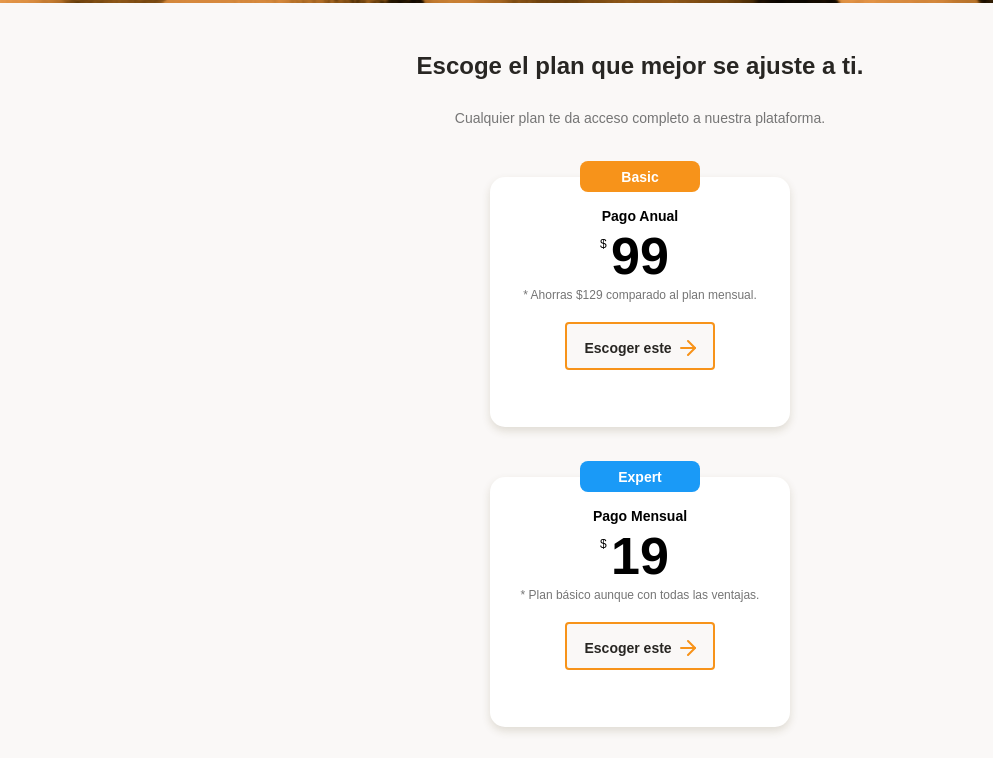
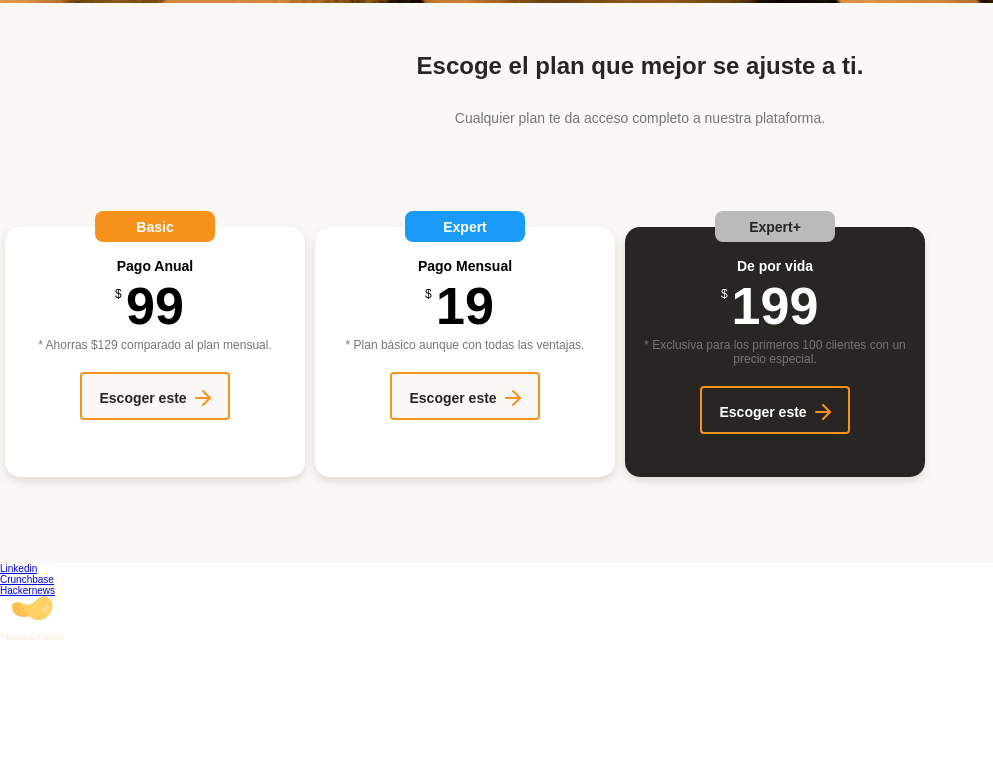
Before and after one commit to j3susorozco/batatabit, a plain HTML site: page index.html in a window 1280 px wide. Shown: the part 2835-3593 px from the top of the page, without its empty margins (0-993 px from the left). After the commit the page ends 3483 px from the top, so only its background shows below. Drawn offline with Linux system fonts and the light colour scheme; a web font is replaced by a local one.

Commit message:
seccion planes terminada

```diff
--- a/index.html
+++ b/index.html
@@ -170,6 +170,17 @@
         </section>
       </section>
     </main>
-    <footer></footer>
+    <footer>
+      <section>
+        <ul>
+          <li><a href="#">Linkedin</a></li>
+          <li><a href="#">Crunchbase</a></li>
+          <li><a href="#">Hackernews</a></li>
+        </ul>
+      </section>
+      <section>
+        <figure><img src="./assets/img/logo-footer.svg" alt="Logo de Batatabit 2020"></figure>
+      </section>
+    </footer>
   </body>
 </html>
--- a/style.css
+++ b/style.css
@@ -424,11 +424,12 @@ main{
 }
 .plans-container-basic--card{
     position: relative;
+    scroll-snap-align: center;
     width: 70%;
-    min-width: 230px;
+    min-width: 190px;
     max-width: 300px;
     height: 250px;
-    margin: 50px auto 0;
+    margin: 50px 5px 0;
     padding: 0 15px;
     background-color: var(--just-white);
     border-radius: 15px;
@@ -508,11 +509,12 @@ main{
 }
 .plans-container-expert-plus--card{
     position: relative;
+    scroll-snap-align: center; /*centra la tarjeta automaticamente al hacer scroll*/
     width: 70%;
-    min-width: 230px;
+    min-width: 190px;
     max-width: 300px;
     height: 250px;
-    margin: 50px auto 0;
+    margin: 50px 5px 0;
     padding: 0 15px;
     background-color: var(--black);
     border-radius: 15px;
@@ -577,3 +579,18 @@ main{
     background-image: url(./assets/icons/orange-right-arrow.svg);
     vertical-align: text-bottom;
 }
+.plans-container--slider{
+    display: flex;
+    height: 316px;
+    overflow-x: scroll; /*establece lo que se muestra cuando el contenido desborda los bordes izquierdo y derecho de un elemento a nivel de bloque.*/
+    overscroll-behavior-x: contain; /* establece lo que hace un navegador cuando alcanza el límite de un área de desplazamiento*/
+    scroll-snap-type: x proximity; /*establece qué tan estrictamente se aplican los puntos de snap en el contenedor de desplazamiento en caso de que haya uno*/
+
+}
+.plans-container--slider::-webkit-scrollbar {
+    background-color: var(--soft-orange);
+    height: 3px;
+  }
+  .plans-container--slider::-webkit-scrollbar-thumb {
+    background-color: var(--bitcoin-orange);
+  }
```
